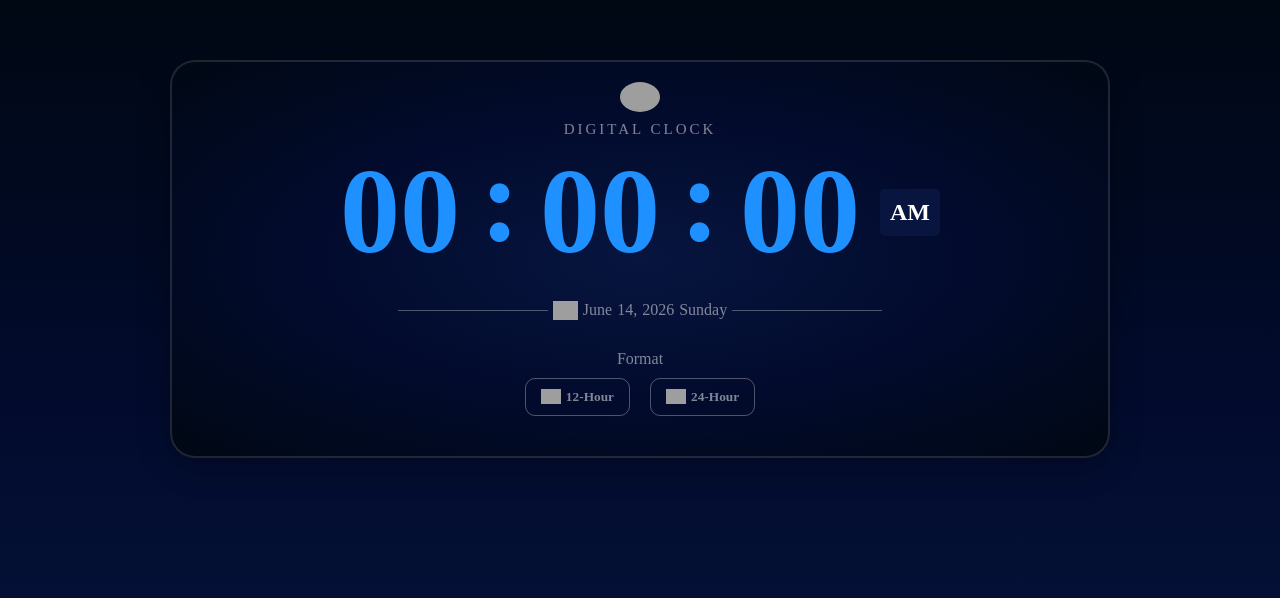
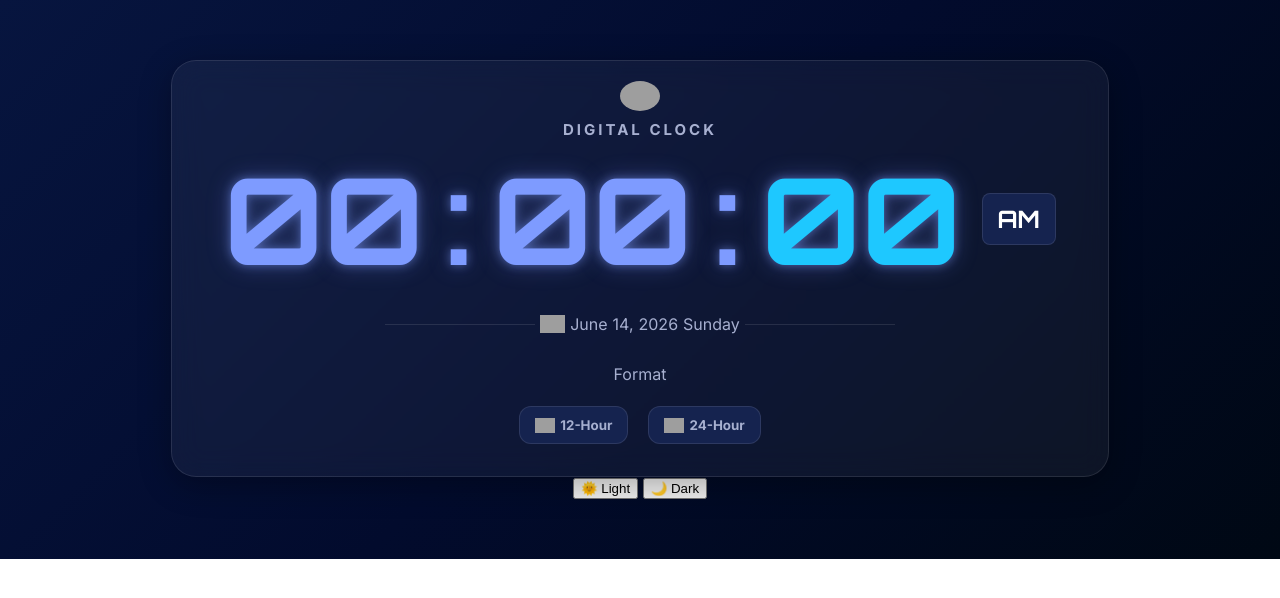
Before and after one commit to Sarfarosh-0/JavaScript-Vanilla-Projects, a plain HTML site: page DIGITAL CLOCK/index.html in a window 1280 px wide. Drawn offline with Linux system fonts and the light colour scheme; grey boxes are pictures that could not be loaded.

Commit message:
Added Light and Dark Theme

```diff
--- a/DIGITAL CLOCK/index.html
+++ b/DIGITAL CLOCK/index.html
@@ -1,5 +1,5 @@
 <!DOCTYPE html>
-<html lang="en">
+<html lang="en" data-theme="dark">
 
 <head>
     <meta charset="UTF-8">
@@ -7,6 +7,9 @@
     <title>Digital Clock</title>
     <link rel="stylesheet" href="style.css">
     <link rel="website icon" href="https://cdn-icons-png.flaticon.com/128/2838/2838590.png" type="image/png">
+    <link href="https://fonts.googleapis.com/css2?family=Inter:wght@300;400;500;600;700;800&display=swap"
+        rel="stylesheet">
+    <link href="https://fonts.googleapis.com/css2?family=Orbitron:wght@400;500;700;800&display=swap" rel="stylesheet">
 
 </head>
 
@@ -33,7 +36,7 @@
                 <h1>:</h1>
             </div>
             <div class="ClockTime">
-                <h1 id="Seconds">00</h1>
+                <h1 id="Seconds" class="Seconds">00</h1>
             </div>
             <div id="AM_PM">
                 <h2 id="Am_Pm">AM</h2>
@@ -65,8 +68,14 @@
                 </div>
             </div>
         </div>
+    </div>
+    <footer>
+        <div class="ThemeBox">
+            <button class="ThemeButton light">🌞 Light</button>
+            <button class="ThemeButton dark">🌙 Dark</button>
+        </div>
+    </footer>
 
-    </div>
 
     <script src="script.js"></script>
 </body>
--- a/DIGITAL CLOCK/script.js
+++ b/DIGITAL CLOCK/script.js
@@ -62,8 +62,20 @@ document.getElementById("Format_12").addEventListener("click", () => {
   Hour12 = setInterval(UpdateClock12, 1000);
 });
 
-// Calling the 14 Hour Clock on Click
+// Calling the 24 Hour Clock on Click
 document.getElementById("Format_24").addEventListener("click", () => {
   UpdateClock24();
   Hour24 = setInterval(UpdateClock24, 1000);
 });
+
+// Changing the Theme
+const lightBtn = document.querySelector(".light");
+const darkBtn = document.querySelector(".dark");
+
+lightBtn.addEventListener("click", () => {
+  document.documentElement.setAttribute("data-theme", "light");
+});
+
+darkBtn.addEventListener("click", () => {
+  document.documentElement.setAttribute("data-theme", "dark");
+});
--- a/DIGITAL CLOCK/style.css
+++ b/DIGITAL CLOCK/style.css
@@ -1,33 +1,94 @@
-html {
-    height: 100%;
+:root[data-theme="dark"] {
+    --bg-primary: #020B2D;
+    --bg-secondary: #07153F;
+    --bg-tertiary: #000814;
+
+    --card-bg: #05112F;
+
+    --text-primary: #FFFFFF;
+    --text-secondary: #A7B0D0;
+
+    --digit-main: #7E9BFF;
+    --digit-seconds: #1EC8FF;
+
+    --button-bg: #15234F;
+    --button-hover: #22366E;
+
+    --border: rgba(255, 255, 255, 0.1);
+
+    --digit-glow:
+        0 0 10px rgba(126, 155, 255, 0.5),
+        0 0 25px rgba(126, 155, 255, 0.3);
+
+    --card-shadow:
+        0 8px 32px rgba(0, 0, 0, 0.3);
+}
+
+:root[data-theme="light"] {
+    --bg-primary: #F4F7FF;
+    --bg-secondary: #EAF0FF;
+    --bg-tertiary: #FFFFFF;
+
+    --card-bg: #FFFFFF;
+
+    --text-primary: #1B1E28;
+    --text-secondary: #667085;
+
+    --digit-main: #355CFF;
+    --digit-seconds: #00AEEF;
+
+    --button-bg: #EDF2FF;
+    --button-hover: #DCE5FF;
+
+    --border: rgba(0, 0, 0, 0.08);
+
+    --digit-glow:
+        0 2px 10px rgba(53, 92, 255, 0.15);
+
+    --card-shadow:
+        0 8px 32px rgba(0, 0, 0, 0.08);
 }
 
 body {
+
     margin: 60px;
     padding: 0;
+
     display: flex;
     justify-content: center;
-    text-align: center;
+    align-items: center;
+    flex-direction: column;
+
     user-select: none;
-    color: white;
-    background: linear-gradient(0deg,
-            #07153F,
-            #020B2D 50%,
-            #000814 100%);
+
+    color: var(--text-primary);
+    background: linear-gradient(135deg,
+            var(--bg-secondary),
+            var(--bg-primary) 50%,
+            var(--bg-tertiary) 100%);
+
     background-repeat: no-repeat;
+
+    font-family: "Inter", sans-serif;
 }
 
 .MainBox {
     display: flex;
     flex-direction: column;
+    text-align: center;
+
+    width: 70vw;
+
     padding: 20px;
-    background: radial-gradient(#07153F,
-            #020B2D,
-            #000814);
-    width: 70vw;
-    border: 2px solid rgba(255, 255, 255, 0.12);
+
+    background: rgba(255, 255, 255, 0.05);
+    backdrop-filter: blur(15px);
+
+    border: 1px solid var(--border);
     border-radius: 25px;
-    box-shadow: 0 8px 32px rgba(0, 0, 0, 0.3);
+    box-shadow: var(--card-shadow);
+
+    transition: all 0.3s ease;
 }
 
 .HeadBox {
@@ -39,9 +100,9 @@ body {
     h2 {
         margin: 0;
         padding: 5px;
+
         font-size: 15px;
-        font-weight: 2;
-        color: rgba(255, 255, 255, 0.5);
+        color: var(--text-secondary);
         letter-spacing: 3px;
     }
 }
@@ -52,21 +113,25 @@ body {
     align-items: center;
     gap: 20px;
 
-    .Gap {
-        color: white;
-        transform: translateY(-12px);
-    }
+    font-family: "Orbitron", sans-serif;
 
     h1 {
         font-size: 120px;
         margin: 0;
-        color: dodgerblue;
+        color: var(--digit-main);
+        text-shadow: var(--digit-glow);
+    }
+
+    .Seconds {
+        color: var(--digit-seconds) !important;
     }
 
     h2 {
-        padding: 10px;
-        background-color: #07153F;
-        border-radius: 5px;
+        padding: 10px 15px;
+        background: var(--button-bg);
+        color: var(--text-primary);
+        border: 1px solid var(--border);
+        border-radius: 8px;
     }
 }
 
@@ -82,7 +147,7 @@ body {
     }
 
     p {
-        color: rgba(255, 255, 255, 0.5);
+        color: var(--text-secondary);
         word-spacing: 5px;
         margin: 0;
     }
@@ -93,13 +158,13 @@ body {
     content: "";
     width: 150px;
     height: 1px;
-    background: rgba(255, 255, 255, 0.3);
+    background: var(--border);
 }
 
 .FormatBox {
     p {
         margin: 0;
-        color: rgba(255, 255, 255, 0.5);
+        color: var(--text-secondary);
         padding: 10px;
     }
 
@@ -108,7 +173,8 @@ body {
         justify-content: center;
         align-items: center;
         gap: 20px;
-        padding-bottom: 20px;
+
+        padding: 12px 20px;
 
         img {
             width: 20px;
@@ -119,9 +185,12 @@ body {
             justify-content: center;
             align-items: center;
             gap: 5px;
+
             padding: 10px 15px;
-            border: 1px solid rgba(255, 255, 255, 0.3);
-            border-radius: 10px;
+
+            background: var(--button-bg);
+            border: 1px solid var(--border);
+            border-radius: 12px;
 
             p {
                 padding: 0;
@@ -129,16 +198,5 @@ body {
                 font-weight: bold;
             }
         }
-
-    }
-
-}
-
-.FormatOption:focus {
-    background: dodgerblue;
-    border: 3px solid white;
-
-    P {
-        color: white;
     }
 }
```
